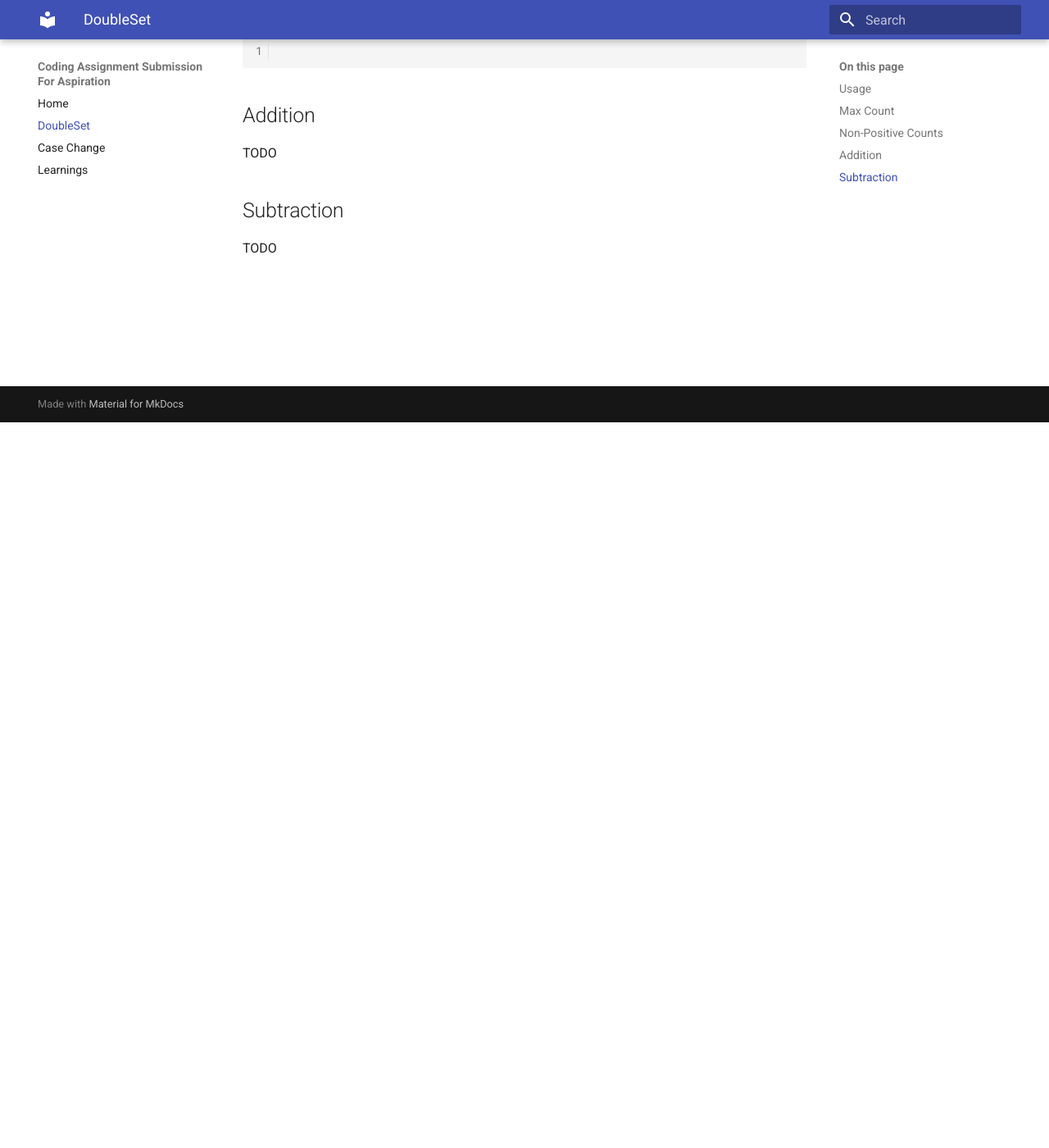
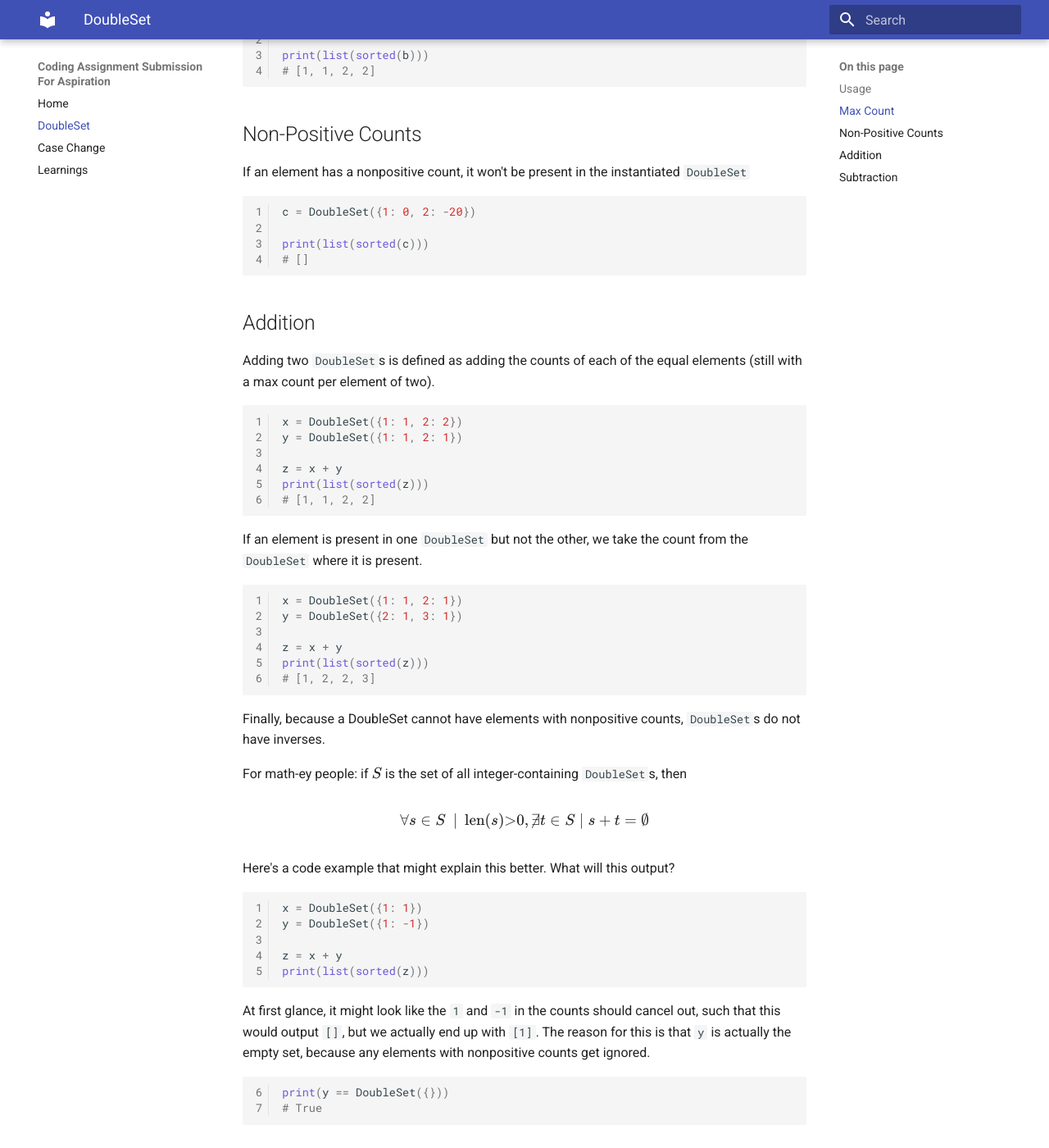
Before and after one commit to znd4/aspiration, an MkDocs documentation site: the page built from docs/doubleset.md, in a window 1280 px wide and 1400 px high, scrolled down 885 px. Shown: the whole window at 82% size. Built offline with MkDocs 1.6.1 and Material for MkDocs 9.7.7, drawn with Linux system fonts in a browser that asks for light colours; the version menu is left out; some of the changed text lies outside the part shown.

Commit message:
Add mathjax and addition section in docs

````diff
--- a/docs/doubleset.md
+++ b/docs/doubleset.md
@@ -30,16 +30,74 @@ print(list(sorted(a)))
 
 ## Max Count
 
+The maximum number of occurrences of an element in a DoubleSet is two
+
+```python linenums="1"
+b = DoubleSet({1: 2, 2: 5})
+
+print(list(sorted(b)))
+# [1, 1, 2, 2]
+```
+
 ## Non-Positive Counts
 
+If an element has a nonpositive count, it won't be present in the instantiated `DoubleSet`
+
 ```python linenums="1"
+c = DoubleSet({1: 0, 2: -20})
 
+print(list(sorted(c)))
+# []
 ```
 
 ## Addition
 
-TODO
+Adding two `DoubleSet`s is defined as adding the counts of each of the equal elements (still with a max count per element of two).
+
+```python linenums="1"
+x = DoubleSet({1: 1, 2: 2})
+y = DoubleSet({1: 1, 2: 1})
+
+z = x + y
+print(list(sorted(z)))
+# [1, 1, 2, 2]
+```
+
+If an element is present in one `DoubleSet` but not the other, we take the count from the `DoubleSet` where it is present.
+
+```python linenums="1"
+x = DoubleSet({1: 1, 2: 1})
+y = DoubleSet({2: 1, 3: 1})
+
+z = x + y
+print(list(sorted(z)))
+# [1, 2, 2, 3]
+```
+
+Finally, because a DoubleSet cannot have elements with nonpositive counts, `DoubleSet`s do not have inverses.
+
+For math-ey people: if $S$ is the set of all integer-containing `DoubleSet`s, then
+
+$$
+\forall s \in{S} \hspace{1mm} \mid \hspace{1mm} \textnormal{len(}s\textnormal{)>0},\\
+\nexists t \in{S} \mid s+t = \emptyset
+$$
+
+Here's a code example that might explain this better. What will this output?
+
+```python linenums="1"
+x = DoubleSet({1: 1})
+y = DoubleSet({1: -1})
+
+z = x + y
+print(list(sorted(z)))
+```
+
+At first glance, it might look like the `1` and `-1` in the counts should cancel out, such that this would output `[]`, but we actually end up with `[1]`. The reason for this is that `y` is actually the empty set, because any elements with nonpositive counts get ignored.
+
+```python linenums="6"
+print(y == DoubleSet({}))
+# True
+```
 
 ## Subtraction
-
-TODO
--- a/mkdocs.yml
+++ b/mkdocs.yml
@@ -17,6 +17,8 @@ markdown_extensions:
   - pymdownx.superfences
   - pymdownx.snippets
   - mkdocs-click
+  - pymdownx.arithmatex:
+      generic: true
   - toc:
       permalink: true
       title: On this page
@@ -28,3 +30,8 @@ plugins:
 extra:
   version:
     provider: mike
+
+extra_javascript:
+  - javascripts/mathjax.js
+  - https://polyfill.io/v3/polyfill.min.js?features=es6
+  - https://cdn.jsdelivr.net/npm/mathjax@3/es5/tex-mml-chtml.js
````
Also changed, not shown: docs/javascript/mathjax.js (added, +17 -0 lines).
